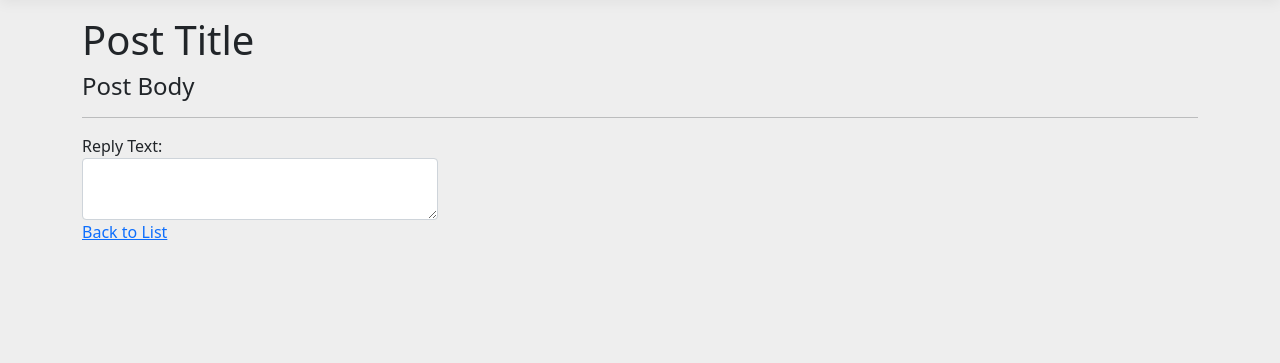
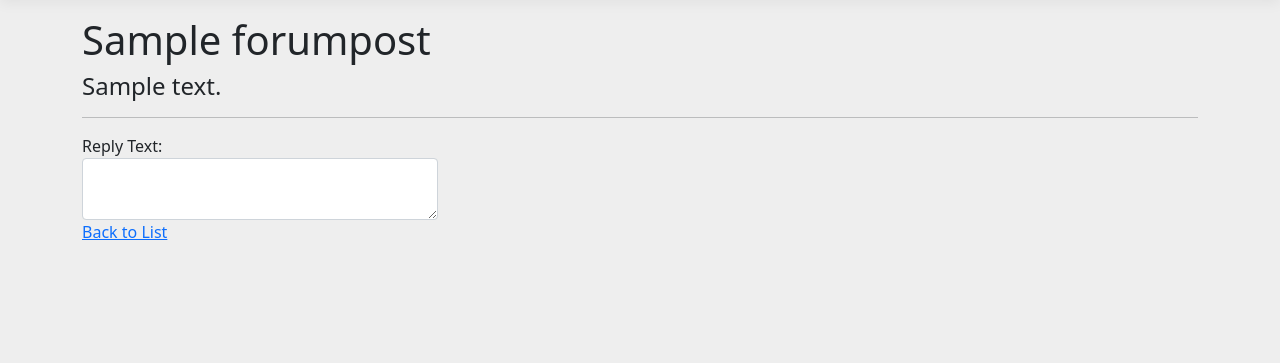
Before and after one commit to ZegeYeet/Mindit, an ASP.NET Core app: page /ForumPosts/CreateForumReply/1 in a window 1280 px wide. Shown: the part 57-420 px from the top of the page. Run offline with ASP.NET Core 8, Linux system fonts and the light colour scheme; a user stored in the database is signed in; tables that the repository leaves empty hold one stand-in row (values such as "Sample post"); style sheets or scripts are compiled from the project's sources; some libraries are stand-ins or nearby versions.

Commit message:
post title and body displayed on create reply page

```diff
--- a/Mindit/Controllers/ForumPostsController.cs
+++ b/Mindit/Controllers/ForumPostsController.cs
@@ -109,9 +109,20 @@ namespace Mindit.Controllers
 
         // GET: ForumPosts/CreateReplyPage
         [Authorize]
-        public IActionResult CreateForumReply()
+        public async Task<IActionResult> CreateForumReply(int? id)
         {
-            return View();
+            if (id == null || _context.ForumPost == null)
+            {
+                return NotFound();
+            }
+
+            var forumPost = await _context.ForumPost.FirstOrDefaultAsync(m => m.PostId == id);
+            if (forumPost == null)
+            {
+                return NotFound();
+            }
+
+            return View(forumPost);
         }
 
         // GET: ForumPosts/Edit/5
--- a/Mindit/Views/ForumPosts/CreateForumReply.cshtml
+++ b/Mindit/Views/ForumPosts/CreateForumReply.cshtml
@@ -4,17 +4,17 @@
     ViewData["Title"] = "CreateForumReply";
 }
 
-<h1>Post Title</h1>
+<h1>@Model.postTitle</h1>
 
-<h4>Post Body</h4>
-<hr />
+<h4>@Model.postBody</h4>
+<hr/>
 <div class="row">
     <div class="col-md-4">
         <form asp-action="CreatePostReply">
             <div asp-validation-summary="ModelOnly" class="text-danger"></div>
             <div class="form-group">
-                <span asp-for="postBody" class="control-label">Reply Text:</span>
-                <textarea asp-for="postBody" class="form-control"></textarea>
+                <span class="control-label">Reply Text:</span>
+                <textarea class="form-control"></textarea>
                 <!--<span asp-validation-for="replyBody" class="text-danger"></span>-->
             </div>
             <div class="form-group">
```
Also changed, not shown: 6 other files.
